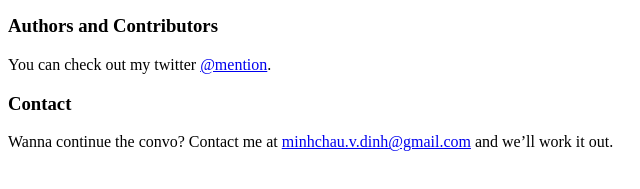
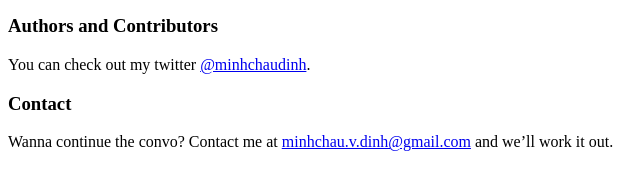
Before and after one commit to minhchaudinh/minhchaudinh.github.io, a plain HTML site: page index.html in a window 1280 px wide. Shown: the part 259-448 px from the top of the page, 0-640 px from the left. Drawn offline with Linux system fonts and the light colour scheme.

Commit message:
Update index.html

```diff
--- a/index.html
+++ b/index.html
@@ -18,7 +18,7 @@
 <h3>
 <a name="About MC" class="anchor" href="#authors-and-contributors"><span class="octicon octicon-link"></span></a>Authors and Contributors</h3>
 
-<p>You can check out my twitter <a href="https://twitter.com/minhchaudinh" class="user-mention">@mention</a>.</p>
+<p>You can check out my twitter <a href="https://twitter.com/minhchaudinh" class="user-mention">@minhchaudinh</a>.</p>
 
 <h3>
 <a name="support-or-contact" class="anchor" href="#support-or-contact"><span class="octicon octicon-link"></span></a>Contact</h3>
```
